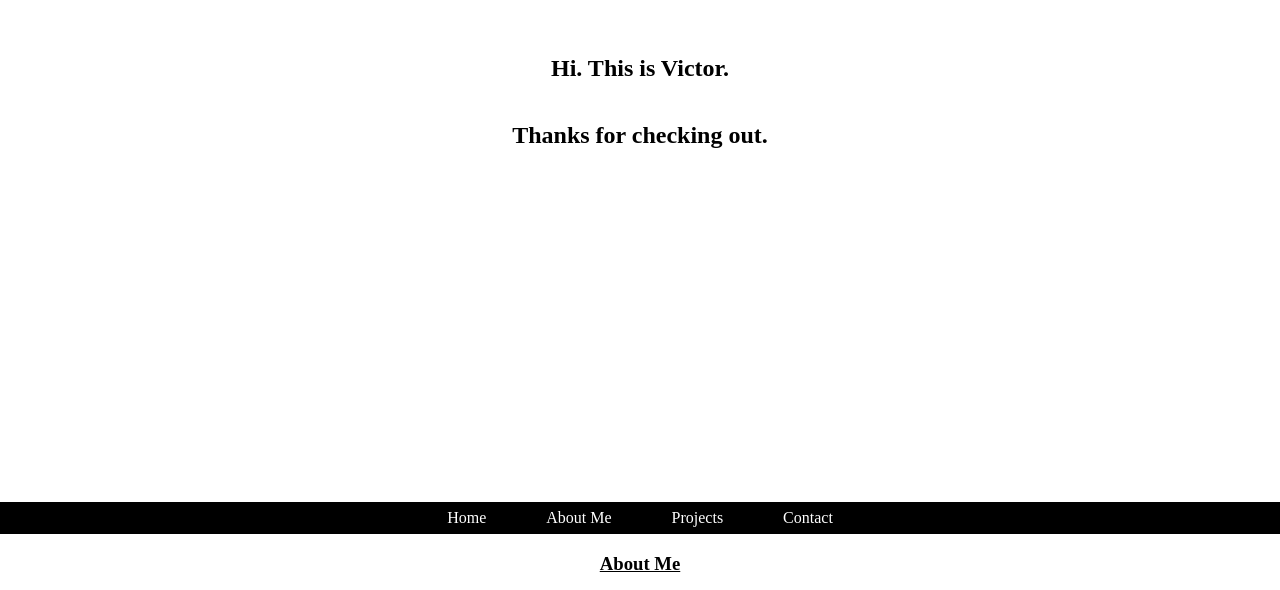
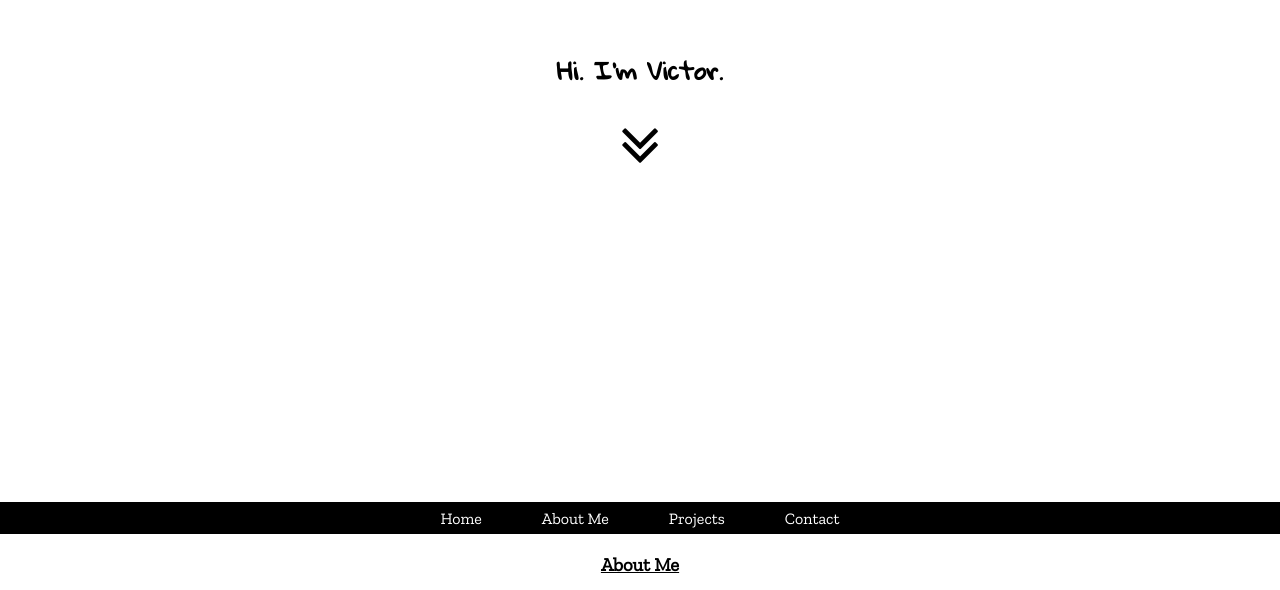
Before and after one commit to nvictordev/portfolio, a plain HTML site: page index.html in a window 1280 px wide. Shown: the part 298-888 px from the top of the page. Drawn offline with nearby package versions, Linux system fonts and the light colour scheme.

Commit message:
Add down arrow to navigate about page

```diff
--- a/css/main.css
+++ b/css/main.css
@@ -1,10 +1,21 @@
 body {
 	display: block;
 	margin: 0px;
+	font-family: 'Zilla Slab', serif;
 }
 
 section:nth-of-type(1) {
 	height: 100vh;
+}
+
+.intro {
+	font-family: 'Gloria Hallelujah', cursive;
+}
+
+.arr-button-scroll {
+	color: black;
+	-webkit-animation: gray 1s ease-in-out;
+	animation: gray 1s ease-in-out;
 }
 
 .center-col {
@@ -29,14 +40,15 @@ section:nth-of-type(1) {
 	bottom: 0px;
 	background-color: black;
 
+
 }
 
 .nav-title {
 	margin-left: 30px;
 	margin-right: 30px;
 	display: inline;
-	cursor: pointer;
 	color: white;
+	text-decoration: none;
 }
 
 .nav-head {
--- a/index.html
+++ b/index.html
@@ -5,13 +5,16 @@
 	<meta name="viewport" content="width=device-width, initial-scale=1">
 	<title>Victor Nhem</title>
 	<link rel="stylesheet" type="text/css" href="css/main.css">
+	<script src="https://ajax.googleapis.com/ajax/libs/jquery/3.3.1/jquery.min.js"></script>
 	<link rel="stylesheet" href="https://cdnjs.cloudflare.com/ajax/libs/font-awesome/4.7.0/css/font-awesome.min.css">
+	<link href="https://fonts.googleapis.com/css?family=Gloria+Hallelujah|Zilla+Slab" rel="stylesheet">
+	<script src="js/index.js"></script>
 </head>
 <body>
-	<section class="flex center-col">
+	<section class="intro flex center-col" id="home">
 		<div class="flex center-col">
-				<h1>Hi. This is Victor.</h1>
-				<h1> Thanks for checking out.</h1>
+				<h1>Hi. I'm Victor.</h1>
+				<a class="arr-button-scroll" href="#about"><i class="fa fa-angle-double-down fa-4x" aria-hidden="true"></i></a>
 		</div>
 	</section>
 	<nav class="flex nav-bar">
@@ -21,23 +24,24 @@
 			<span></span>
 		</div>
 		<div class="flex center-row nav-head">
-			<div class="nav-title">Home</div>
-			<div class="nav-title">About Me</div>
-			<div class="nav-title">Projects</div>
-			<div class="nav-title">Contact</div>
+			<a class="nav-title" href="#home">Home</a>
+			<a class="nav-title" href ="#about">About Me</a>
+			<a class="nav-title" href="#projects">Projects</a>
+			<a class="nav-title" href="#contact">Contact</a>
 		</div>
 	</nav>
 	<section id="about">
-		<div class="">
 		<h3 class="header">About Me</h3>
-			<div class="flex">
+		<div class="about-body">
+			<div>
 				<div class="flex center-col">
 						<img src="img/me.jpeg" id="me">
 						<p>I am an entry level full stack developer.</p>
 						<p>I want to build things</p>
 					</div>
 					<div class="flex center-col bar">Bars</div>
-				<div>
+			</div>
+			<div class="education">
 				<h3>Educations</h3>
 				<div>
 					<img src="img/gt.png" id="gt">
@@ -51,7 +55,6 @@
 				</div>
 			</div>
 		</div>
-		</div>
 	</section>
 </body>
 </html>
--- /dev/null
+++ b/js/index.js
@@ -0,0 +1,13 @@
+$(document).ready(function(){
+  $('a').on('click', function(event) {
+    if (this.hash !== "") {
+      event.preventDefault();
+      var hash = this.hash;
+      $('html').animate({
+        scrollTop: $(hash).offset().top
+      }, 800, function(){
+        window.location.hash = hash;
+      });
+    }
+  });
+});
```
Also changed, not shown: js/app.js (deleted). Lines whose indentation alone changed are shown as unchanged.
